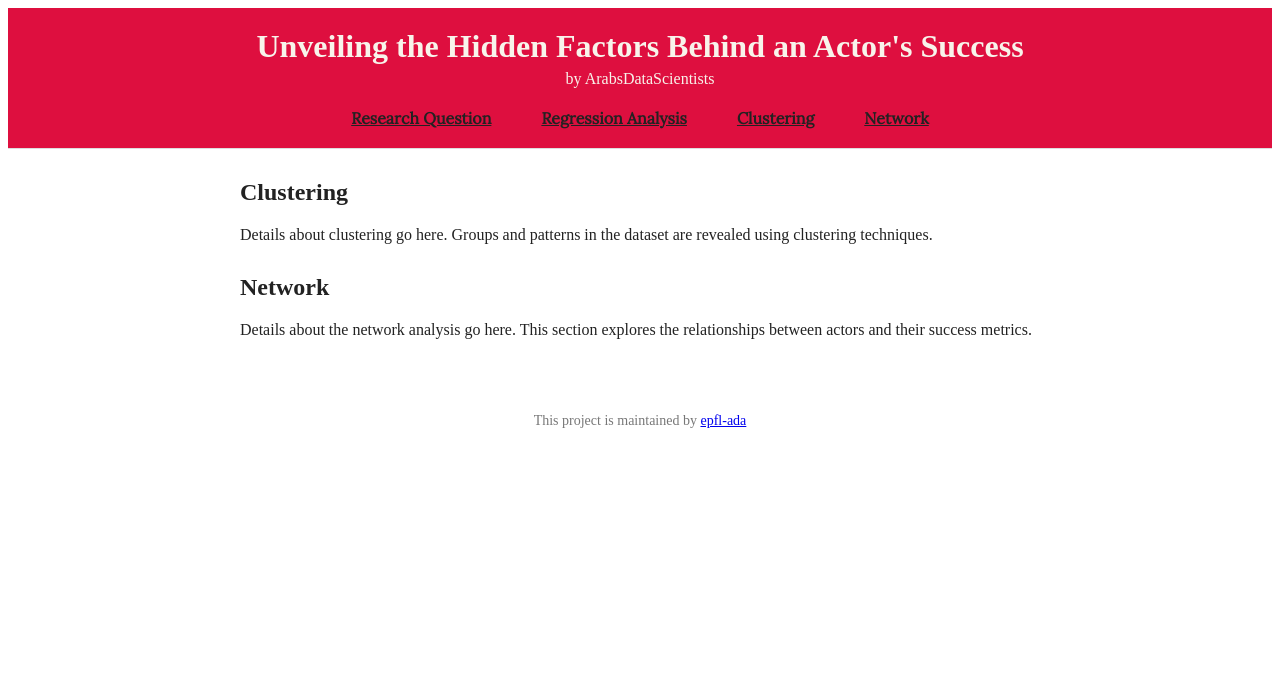
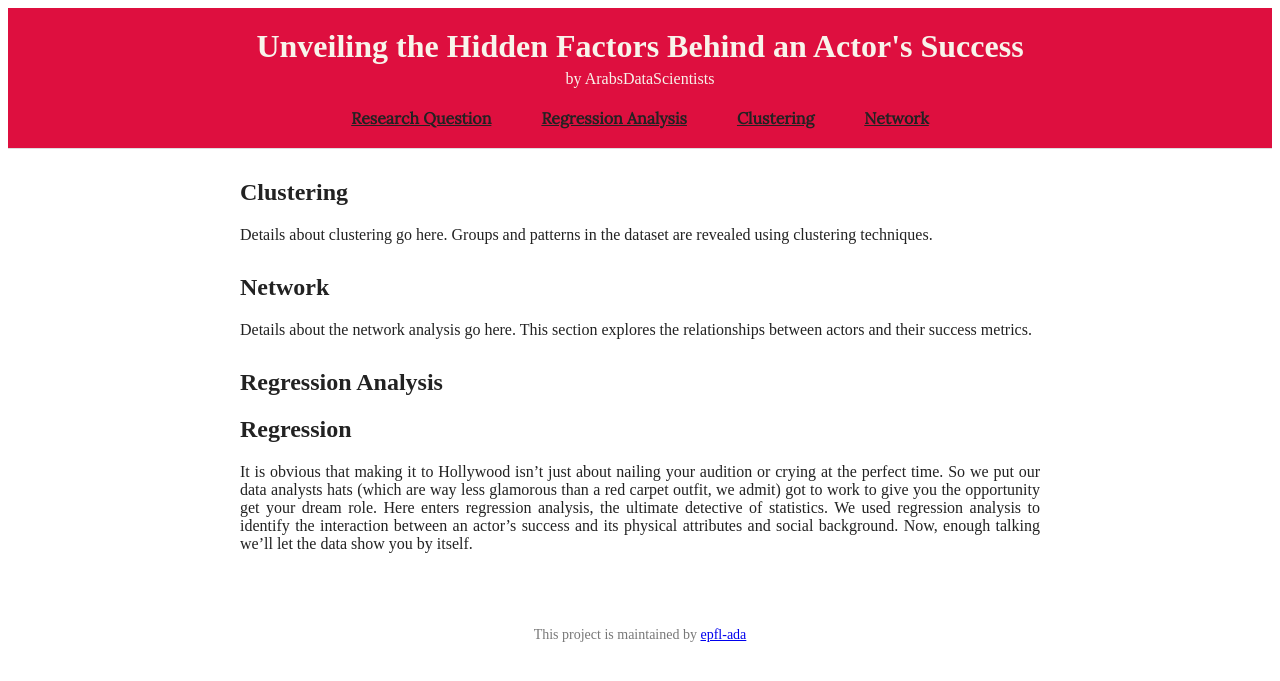
Before and after one commit to epfl-ada/ada-2024-project-arabsdatascientists2024, a Jekyll site: the page built from README.md, in a window 1280 px wide. Shown: the top 681 px of the page. Built offline with Jekyll 4.4.1, drawn with Linux system fonts in a browser that asks for light colours; our own code applies the rules of GitHub Pages for plain Markdown files.

Commit message:
Update regression-analysis.md

```diff
--- a/regression-analysis.md
+++ b/regression-analysis.md
@@ -1,7 +1,7 @@
 ---
-layout: default
-title: Research Question
-permalink: /regression-analysis/
+layout: section
+id: regression-analysis
+title: Regression Analysis
 ---
 
 # Regression
```
